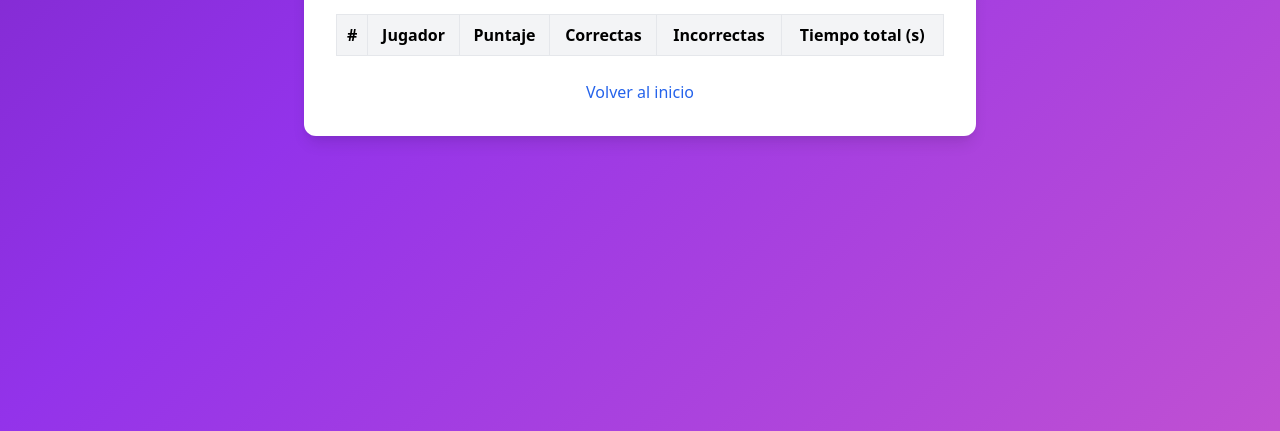
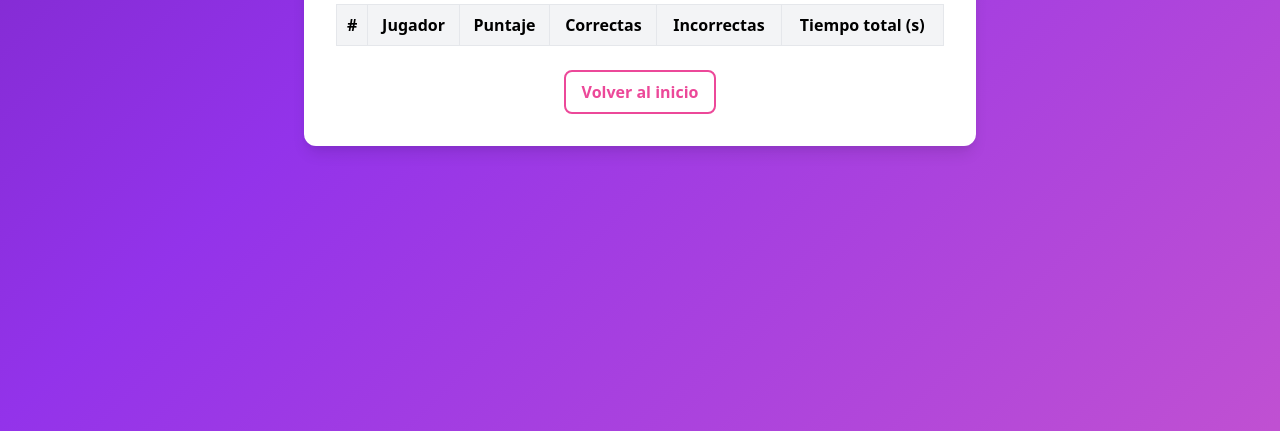
Before and after one commit to MartinaC29/juegoBanderas, a website: page public/ranking.html in a window 1280 px wide. Shown: the part 369-800 px from the top of the page. Drawn offline with nearby package versions, Linux system fonts and the light colour scheme; no server answers.

Commit message:
public
cambios.

```diff
--- a/public/ranking.html
+++ b/public/ranking.html
@@ -39,7 +39,7 @@
       </tbody>
     </table>
     <div class="text-center mt-6">
-      <a href="/index.html" class="text-blue-600 hover:underline">Volver al inicio</a>
+      <a href="/index.html" class="inline-block px-4 py-2 border-2 border-pink-500 text-pink-500 font-semibold rounded-lg hover:bg-pink-500 hover:text-white transition duration-300">Volver al inicio</a>
     </div>
   </div>
 
```
